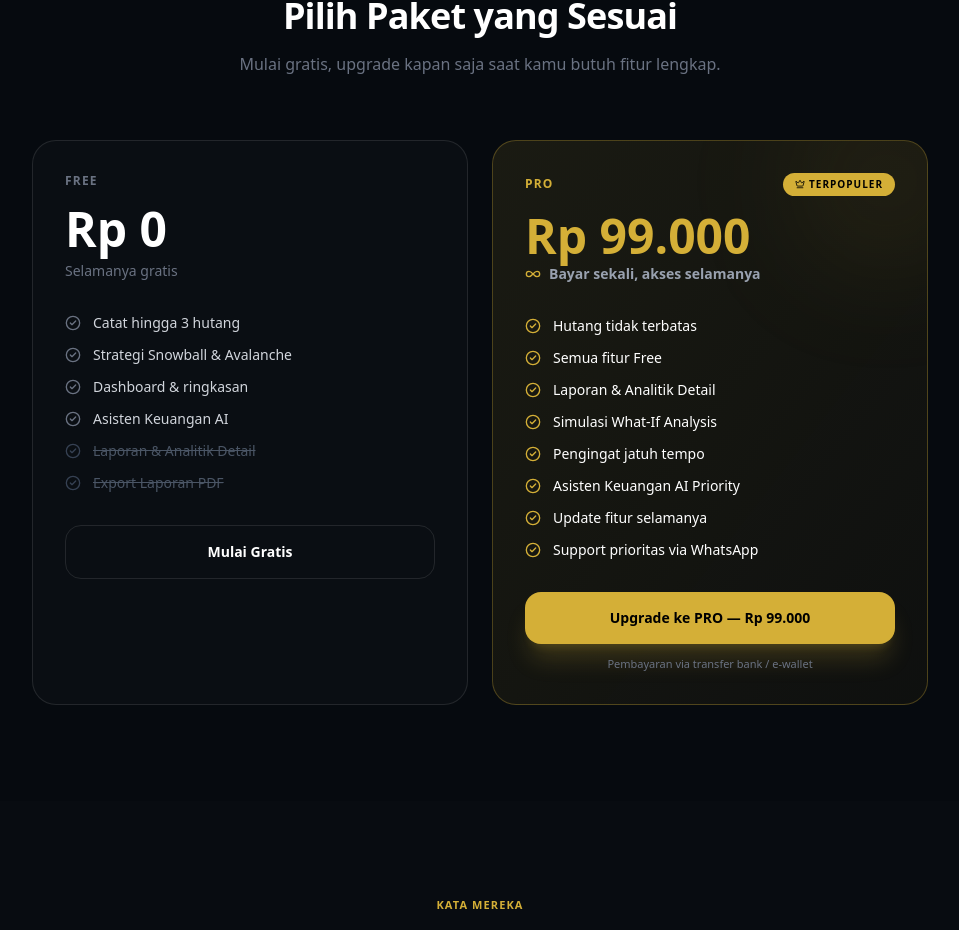
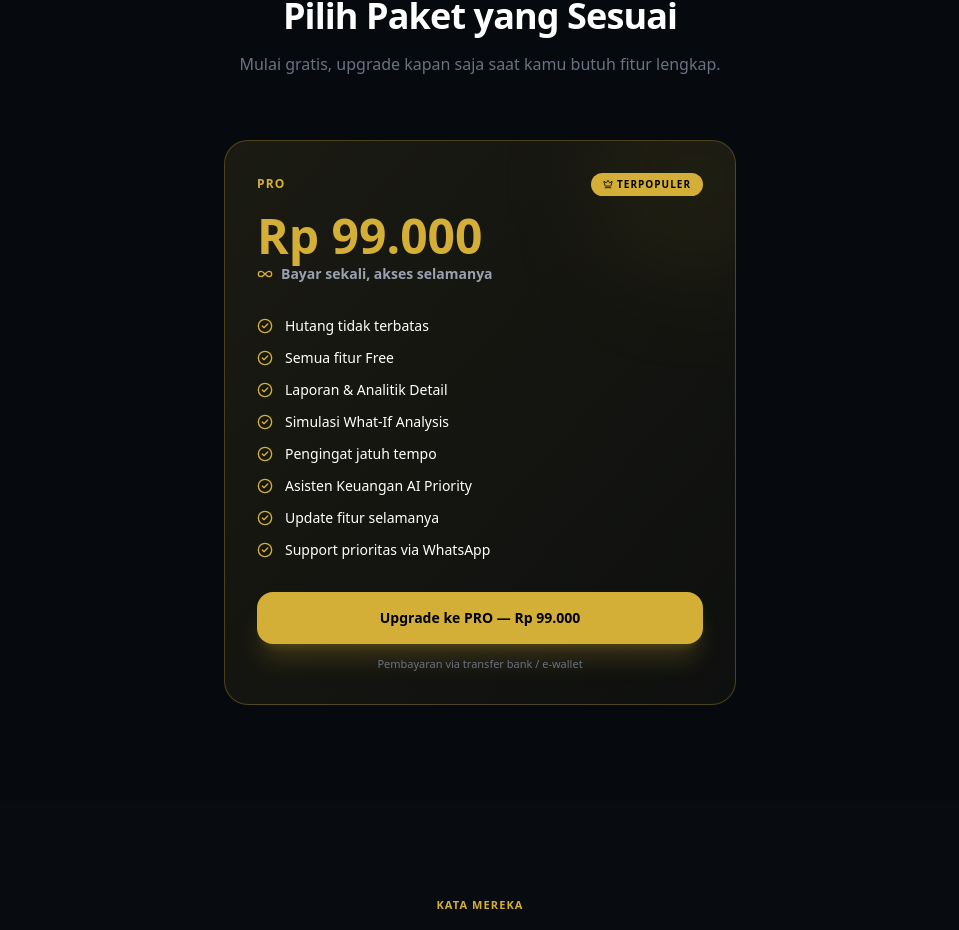
Before and after one commit to Willybrenkman/Lunasin, a Next.js app: page / in a window 1280 px wide. Shown: the part 3561-4491 px from the top of the page, without its empty margins (160-1119 px from the left). Built offline with nearby package versions, Linux system fonts and the light colour scheme.

Commit message:
Remove Free tier from pricing — PRO only

```diff
--- a/app/page.js
+++ b/app/page.js
@@ -282,31 +282,7 @@ function Pricing() {
           <p className="text-gray-500 font-medium">Mulai gratis, upgrade kapan saja saat kamu butuh fitur lengkap.</p>
         </div>
 
-        <div className="grid md:grid-cols-2 gap-6">
-          {/* Free */}
-          <div className="bg-white/[0.02] border border-white/10 rounded-3xl p-8">
-            <p className="text-xs font-black uppercase tracking-widest text-gray-500 mb-4">Free</p>
-            <p className="text-5xl font-black mb-2">Rp 0</p>
-            <p className="text-gray-500 text-sm font-medium mb-8">Selamanya gratis</p>
-            <ul className="space-y-3 mb-8">
-              {["Catat hingga 3 hutang", "Strategi Snowball & Avalanche", "Dashboard & ringkasan", "Asisten Keuangan AI"].map((f, i) => (
-                <li key={i} className="flex items-center gap-3 text-sm font-medium text-gray-300">
-                  <CheckCircle2 size={16} className="text-gray-500 shrink-0" /> {f}
-                </li>
-              ))}
-              {["Laporan & Analitik Detail", "Export Laporan PDF"].map((f, i) => (
-                <li key={i} className="flex items-center gap-3 text-sm font-medium text-gray-600 line-through">
-                  <CheckCircle2 size={16} className="text-gray-700 shrink-0" /> {f}
-                </li>
-              ))}
-            </ul>
-            <a href={WA_DAFTAR} target="_blank" rel="noopener noreferrer">
-              <button className="w-full py-4 rounded-2xl border border-white/10 font-black text-sm hover:bg-white/5 transition-colors">
-                Mulai Gratis
-              </button>
-            </a>
-          </div>
-
+        <div className="max-w-lg mx-auto">
           {/* PRO */}
           <div className="bg-gradient-to-br from-[#D4AF37]/10 to-[#B8860B]/5 border border-gold/30 rounded-3xl p-8 relative overflow-hidden">
             <div className="absolute top-0 right-0 w-40 h-40 bg-gold/10 blur-3xl rounded-full -mr-10 -mt-10" />
@@ -351,6 +327,7 @@ function Pricing() {
     </section>
   );
 }
+
 
 /* ─── TESTIMONIALS ─── */
 function Testimonials() {
```
